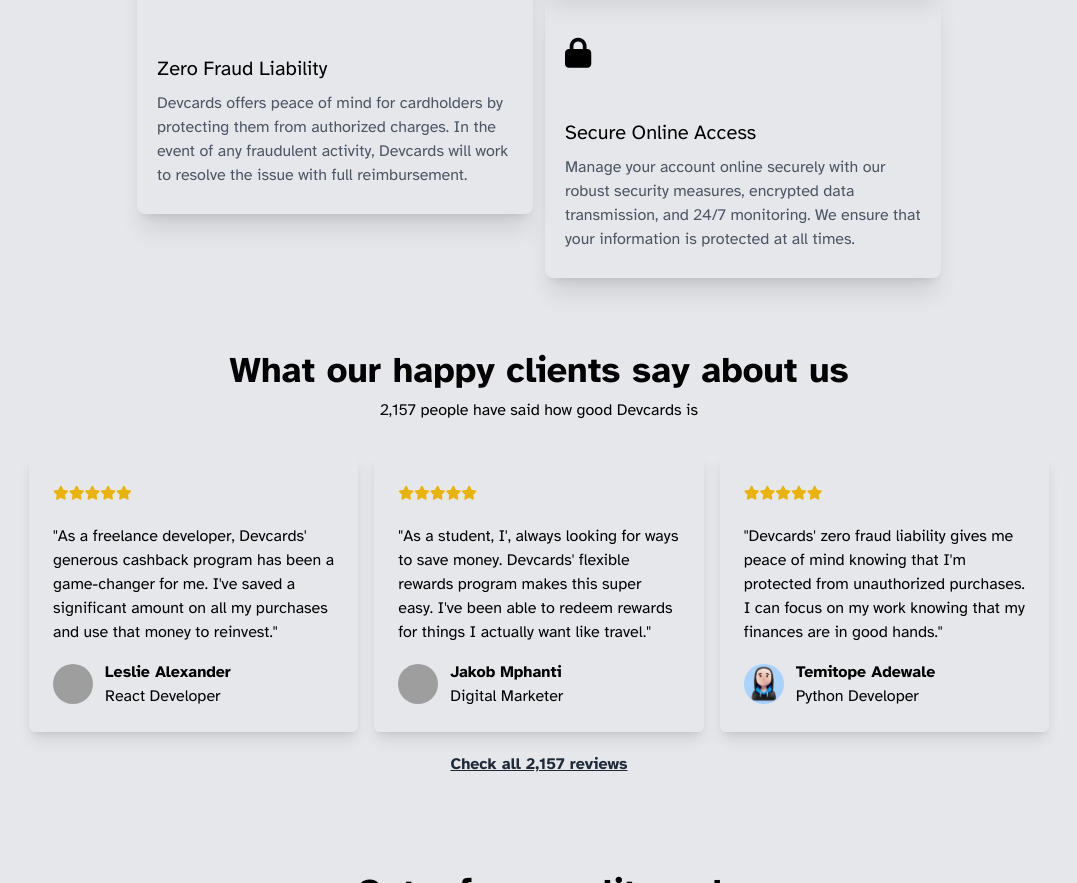
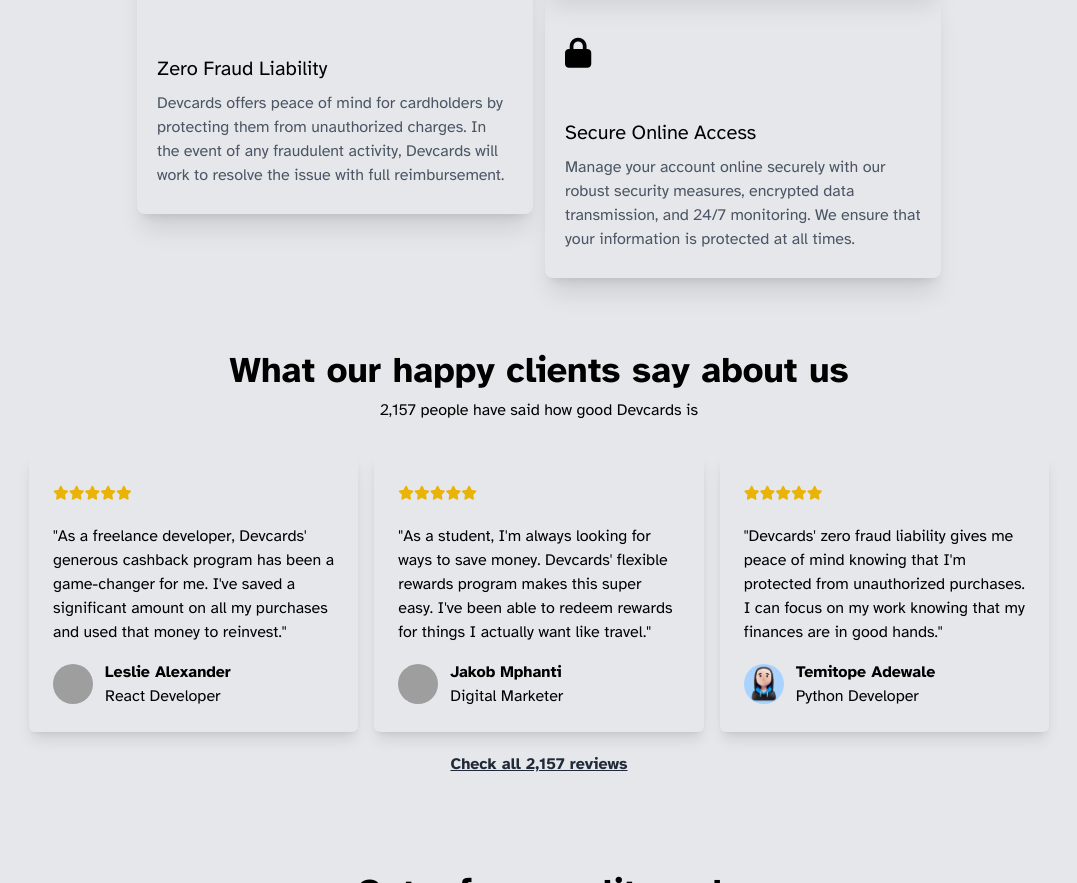
Before and after one commit to Ahdremy/devacards, a website: page index.html in a window 1280 px wide. Shown: the part 2100-2983 px from the top of the page, without its empty margins (101-1178 px from the left). Drawn offline with Linux system fonts and the light colour scheme; grey boxes are pictures that could not be loaded.

Commit message:
fixed typo errors in testimonial section

```diff
--- a/index.html
+++ b/index.html
@@ -272,7 +272,7 @@
 
             <!-- CONTENTS -->
             <h3 class="pt-12 text-xl">Zero Fraud Liability</h3>
-            <p class="py-2 text-gray-600">Devcards offers peace of mind for cardholders by protecting them from authorized charges. In the event of any fraudulent activity, Devcards will work to resolve the issue with full reimbursement.</p>
+            <p class="py-2 text-gray-600">Devcards offers peace of mind for cardholders by protecting them from unauthorized charges. In the event of any fraudulent activity, Devcards will work to resolve the issue with full reimbursement.</p>
           </div>
 
         </div>
@@ -325,7 +325,7 @@
             <i class="fa-solid fa-star text-yellow-500 text-sm"></i>
           </div>
           <!-- Contents -->
-          <p class="pt-2">"As a freelance developer, Devcards' generous cashback program has been a game-changer for me. I've saved a significant amount on all my purchases and use that money to reinvest."</p>
+          <p class="pt-2">"As a freelance developer, Devcards' generous cashback program has been a game-changer for me. I've saved a significant amount on all my purchases and used that money to reinvest."</p>
 
           <div class="flex items-center gap-3">
             <!-- Avatar -->
@@ -352,7 +352,7 @@
           <i class="fa-solid fa-star text-yellow-500 text-sm"></i>
         </div>
         <!-- Contents -->
-        <p class="pt-2">"As a student, I', always looking for ways to save money. Devcards' flexible rewards program makes this super easy. I've been able to redeem rewards for things I actually want like travel."</p>
+        <p class="pt-2">"As a student, I'm always looking for ways to save money. Devcards' flexible rewards program makes this super easy. I've been able to redeem rewards for things I actually want like travel."</p>
 
         <div class="flex items-center gap-3">
           <!-- Avatar -->
```
